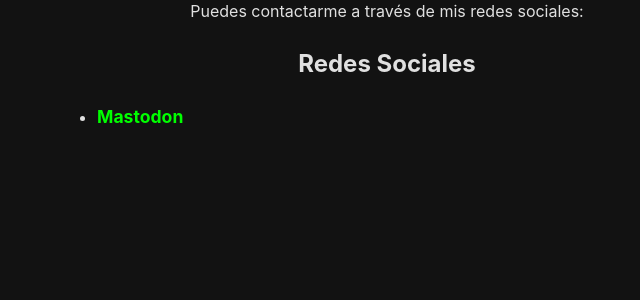
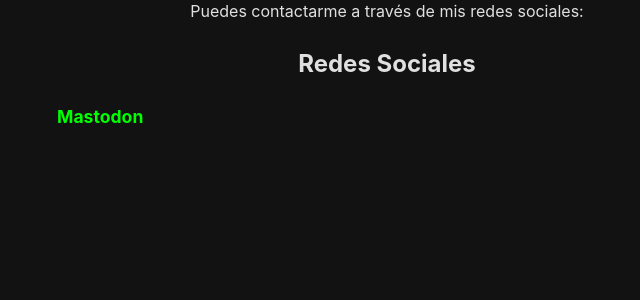
Before and after one commit to makinatetanos/miweb, a Flask app: page /contacto in a window 1280 px wide. Shown: the part 287-587 px from the top of the page, without its empty margins (253-893 px from the left). Run offline with Flask 3, Linux system fonts and the light colour scheme.

Commit message:
Subir todos los cambios recientes

```diff
--- a/templates/contacto.html
+++ b/templates/contacto.html
@@ -25,13 +25,12 @@
         <p>Puedes contactarme a través de mis redes sociales:</p>
         <div class="redes-sociales">
             <h2>Redes Sociales</h2>
-            <ul>
-      <li>
-        <a rel="me" href="https://mastodon.social/@abelpll19" target="_blank" class="red-social-link" title="Perfil de Abel Pll en Mastodon">
-          Mastodon
-        </a>
-      </li>
-    </ul>
-  </div>
+            <div style="text-align: center;">
+                <a rel="me" href="https://mastodon.social/@abelpll19" target="_blank" class="red-social-link" title="Perfil de Abel Pll en Mastodon">
+                    Mastodon
+                </a>
+            </div>
+        </div>
+    </main>
 </body>
 </html>
```
